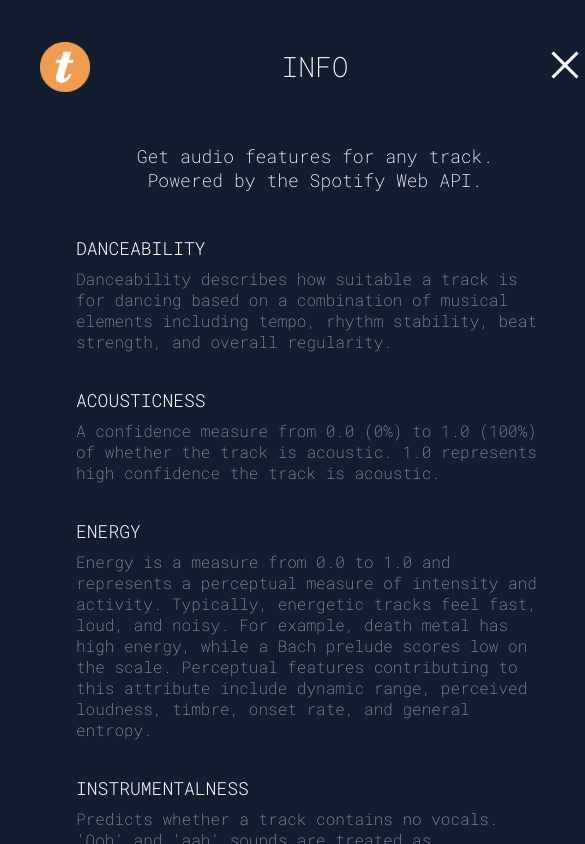
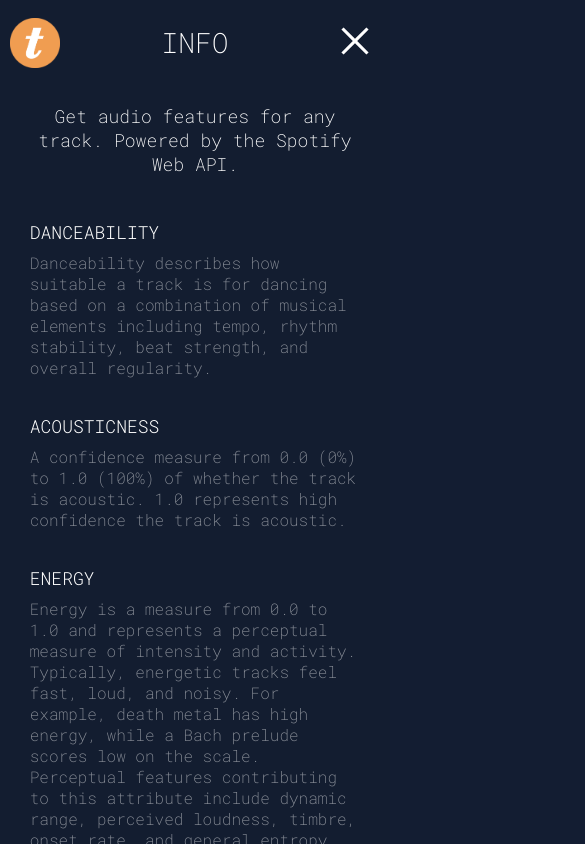
Before and after one commit to salfolio/shopifystats, a Next.js app: page / in a window 390 px wide. Both pictures are taken after a click on the element 348 px from the left and 44 px from the top of the page. Shown: the top 844 px of the page, 585 px wide, since content can reach past the window. Built offline with nearby package versions, Linux system fonts and the light colour scheme; no server answers.

Commit message:
Mobile responsiveness added for the more info section

```diff
--- a/components/Content/InfoModal.module.css
+++ b/components/Content/InfoModal.module.css
@@ -81,3 +81,17 @@
     opacity: 0.5;
     margin-top: 0.5rem;
 }
+
+@media screen and (max-width: 600px) {
+    .modal{
+        width: 95%;
+        padding: 0.25rem;
+        padding-top: 1rem;
+    }
+    .intro{
+        width: 98%;
+    }
+    .body{
+        padding: 1rem;
+    }
+  }
--- a/components/Content/TrackInfo.module.css
+++ b/components/Content/TrackInfo.module.css
@@ -42,7 +42,6 @@
   }
 
 
-
 @media screen and (max-width: 850px) {
     .trackInfo{
         background-color: rgb(47, 63, 90);
@@ -52,5 +51,4 @@
         font-size: 16px;
         position: inherit;
     }
-
   }
```
